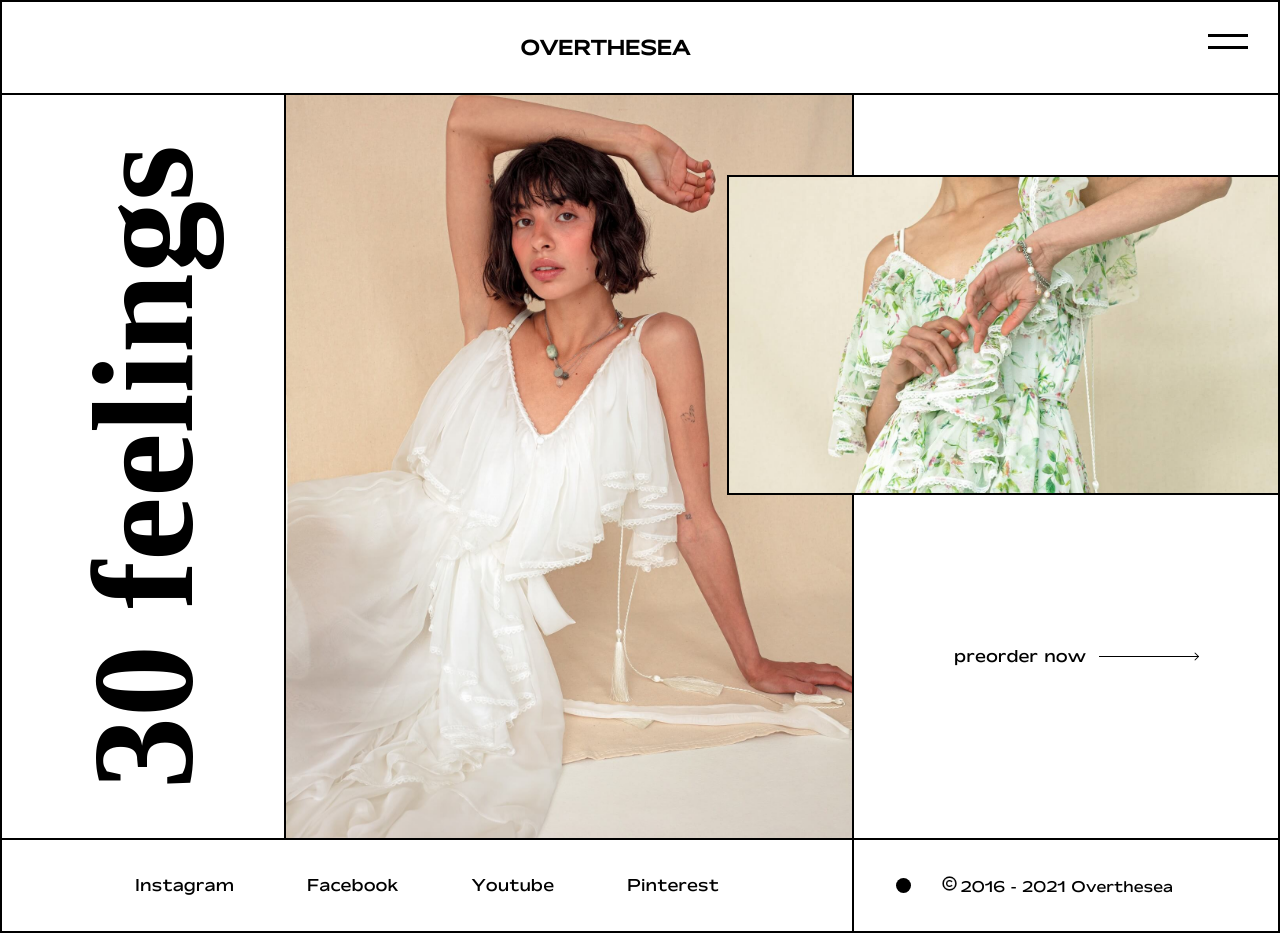
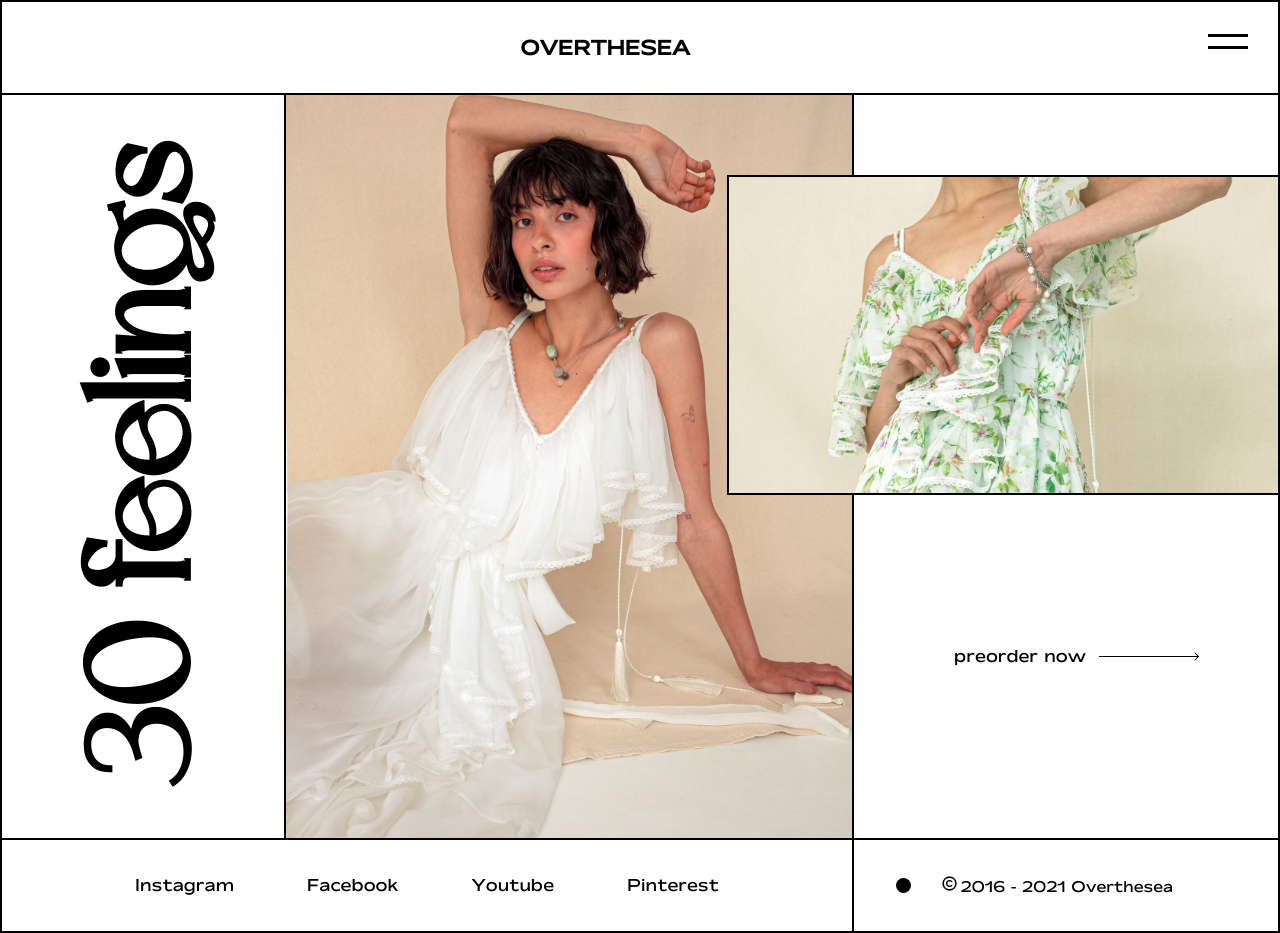
Before and after one commit to Lucadol/Dress-sale, a plain HTML site: page index.html in a window 1280 px wide. Drawn offline with Linux system fonts and the light colour scheme.

Commit message:
resolution final fonts

```diff
--- a/style.css
+++ b/style.css
@@ -3,13 +3,23 @@
     src: url(./assets/fonts/Mattone-Regular.otf);
     font-family: Voyage;
     src: url(./assets/fonts/FontsFree-Net-Dream-Avenue.ttf);
+    }
 
-    font-family: 'mattoneregular';
-    src: url('/assets/fonts/mattone-regular-webfont.woff2') format('woff2'),
-         url('/assets/fonts/mattone-regular-webfont.woff') format('woff');
+ @font-face {
+    font-family: mattoneregular;
+    src: url(/assets/fonts/mattone-regular-webfont.woff2) format('woff2'),
+        url(/assets/fonts/mattone-regular-webfont.woff) format('woff');
     font-weight: normal;
     font-style: normal;
-}
+    }
+
+@font-face {
+    font-family: dream_avenueregular;
+    src: url('/assets/fonts/fontsfree-net-dream-avenue-webfont.woff2') format('woff2'),
+         url('/assets/fonts/fontsfree-net-dream-avenue-webfont.woff') format('woff');
+    font-weight: normal;
+    font-style: normal;
+    }
 
 body {
     margin: 0;
@@ -66,7 +76,7 @@ body {
     }
 
     .feelings h2 {
-        font-family: "voyage", serif;
+        font-family: 'dream_avenueregular', serif;
         font-size: 9rem;
         text-align: center;
         writing-mode: vertical-lr;
```
